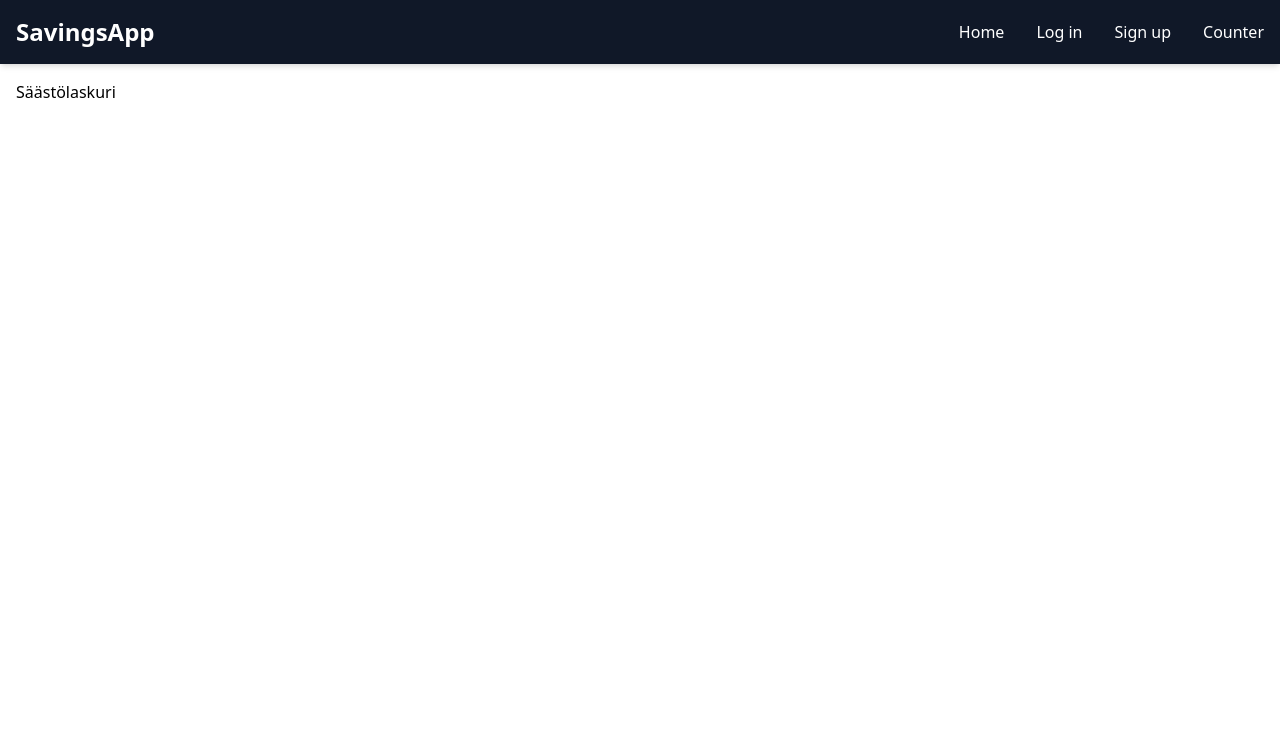
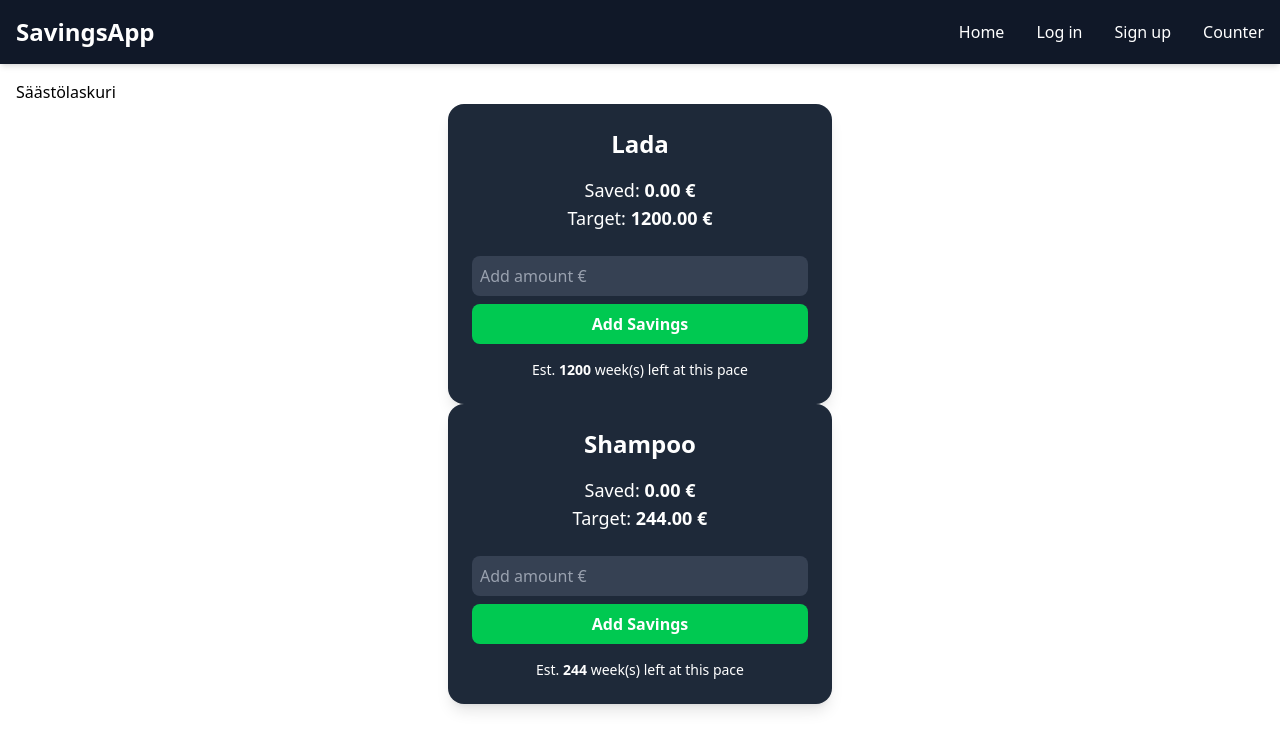
Before and after one commit to ville23023/Saastolaskuri, a React (Vite) app in the folder Frontend/: page /counter in a window 1280 px wide. Shown: the top 750 px of the page. Built offline with nearby package versions, Linux system fonts and the light colour scheme.

Commit message:
Feat: CategoryCard component implemented Fix: redundant imports removed

```diff
--- /dev/null
+++ b/Frontend/src/components/CategoryCard.tsx
@@ -0,0 +1,73 @@
+import React, { useState } from "react";
+
+interface CategoryCardProps {
+  categoryName: string;
+  targetAmount: number;
+}
+
+const CategoryCard: React.FC<CategoryCardProps> = ({
+  categoryName,
+  targetAmount,
+}) => {
+  const [savedAmount, setSavedAmount] = useState<number>(0);
+  const [addAmount, setAddAmount] = useState<string>("");
+
+  const handleAddSavings = () => {
+    const parsedAmount = parseFloat(addAmount);
+    if (!isNaN(parsedAmount) && parsedAmount > 0) {
+      setSavedAmount((prev) => prev + parsedAmount);
+      setAddAmount("");
+    }
+  };
+
+  const remainingAmount = Math.max(targetAmount - savedAmount, 0);
+  const estimatedWeeks = Math.ceil(
+    remainingAmount / (savedAmount > 0 ? savedAmount : 1)
+  );
+
+  return (
+    <div className="bg-gray-800 text-white rounded-2xl p-6 shadow-lg w-full max-w-sm mx-auto">
+      <h2 className="text-2xl font-semibold mb-4 text-center">
+        {categoryName}
+      </h2>
+
+      <div className="text-center mb-6">
+        <p className="text-lg">
+          Saved: <span className="font-bold">{savedAmount.toFixed(2)} €</span>
+        </p>
+        <p className="text-lg">
+          Target: <span className="font-bold">{targetAmount.toFixed(2)} €</span>
+        </p>
+      </div>
+
+      <div className="flex flex-col gap-2 mb-4">
+        <input
+          type="number"
+          placeholder="Add amount €"
+          value={addAmount}
+          onChange={(e) => setAddAmount(e.target.value)}
+          className="p-2 rounded-lg bg-gray-700 text-white placeholder-gray-400 focus:outline-none"
+        />
+        <button
+          onClick={handleAddSavings}
+          className="bg-green-500 hover:bg-green-600 text-white font-semibold py-2 rounded-lg transition"
+        >
+          Add Savings
+        </button>
+      </div>
+
+      <div className="text-center">
+        {remainingAmount > 0 ? (
+          <p className="text-sm">
+            Est. <span className="font-bold">{estimatedWeeks}</span> week(s)
+            left at this pace
+          </p>
+        ) : (
+          <p className="text-green-400 font-bold text-lg">Goal reached!</p>
+        )}
+      </div>
+    </div>
+  );
+};
+
+export default CategoryCard;
--- a/Frontend/src/pages/Counter.tsx
+++ b/Frontend/src/pages/Counter.tsx
@@ -1,9 +1,13 @@
-import React from "react";
+// Tällä hetkellä kortissa kovakoodatut arvot
+// Myöhemmin mahdollista rakentaa tietokantaintegraatio
+import CategoryCard from "../components/CategoryCard";
 
 const Counter = () => {
   return (
     <div>
       <h1>Säästölaskuri</h1>
+      <CategoryCard categoryName={"Lada"} targetAmount={1200} />
+      <CategoryCard categoryName={"Shampoo"} targetAmount={244} />
     </div>
   );
 };
--- a/Frontend/src/pages/Home.tsx
+++ b/Frontend/src/pages/Home.tsx
@@ -1,5 +1,3 @@
-import React from "react";
-
 const Home = () => {
   return (
     <div className="flex flex-col items-center justify-center h-screen bg-gradient-to-r from-blue-400 via-indigo-500 to-purple-600 text-white">
```
